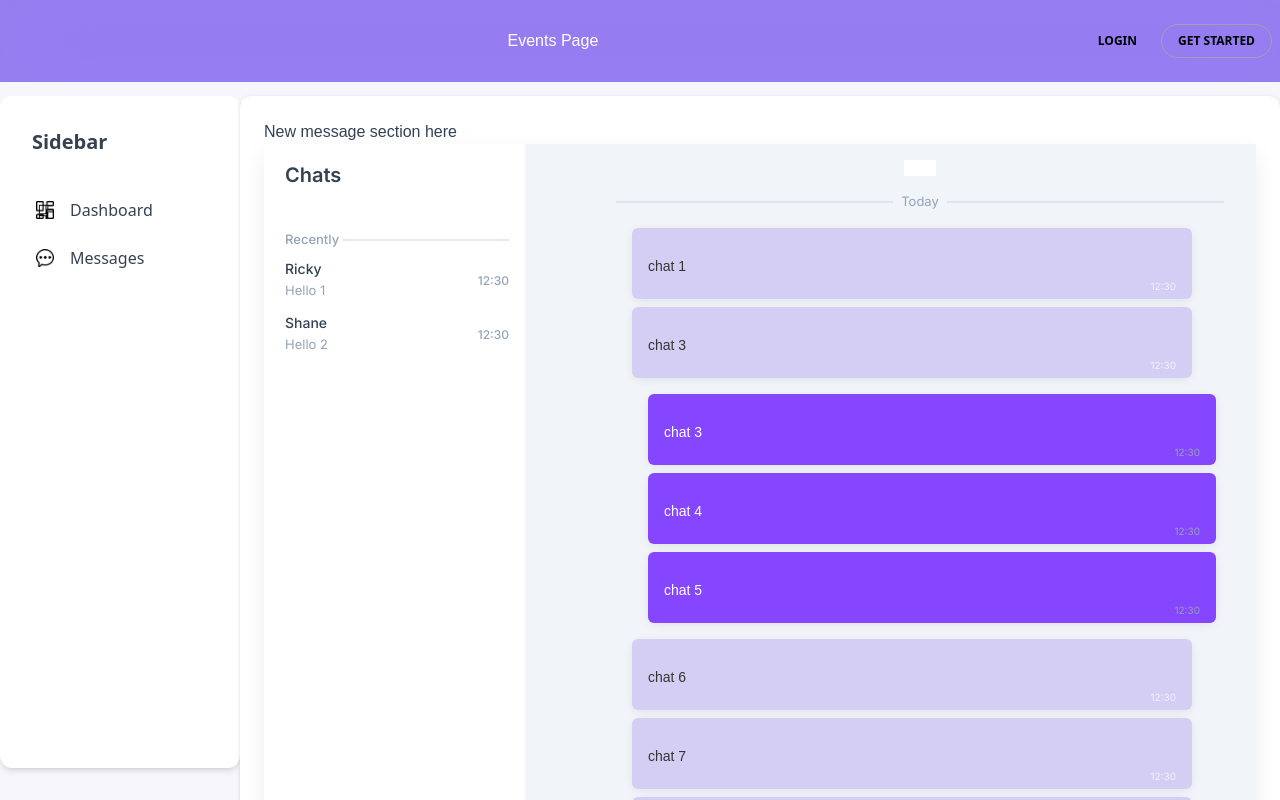
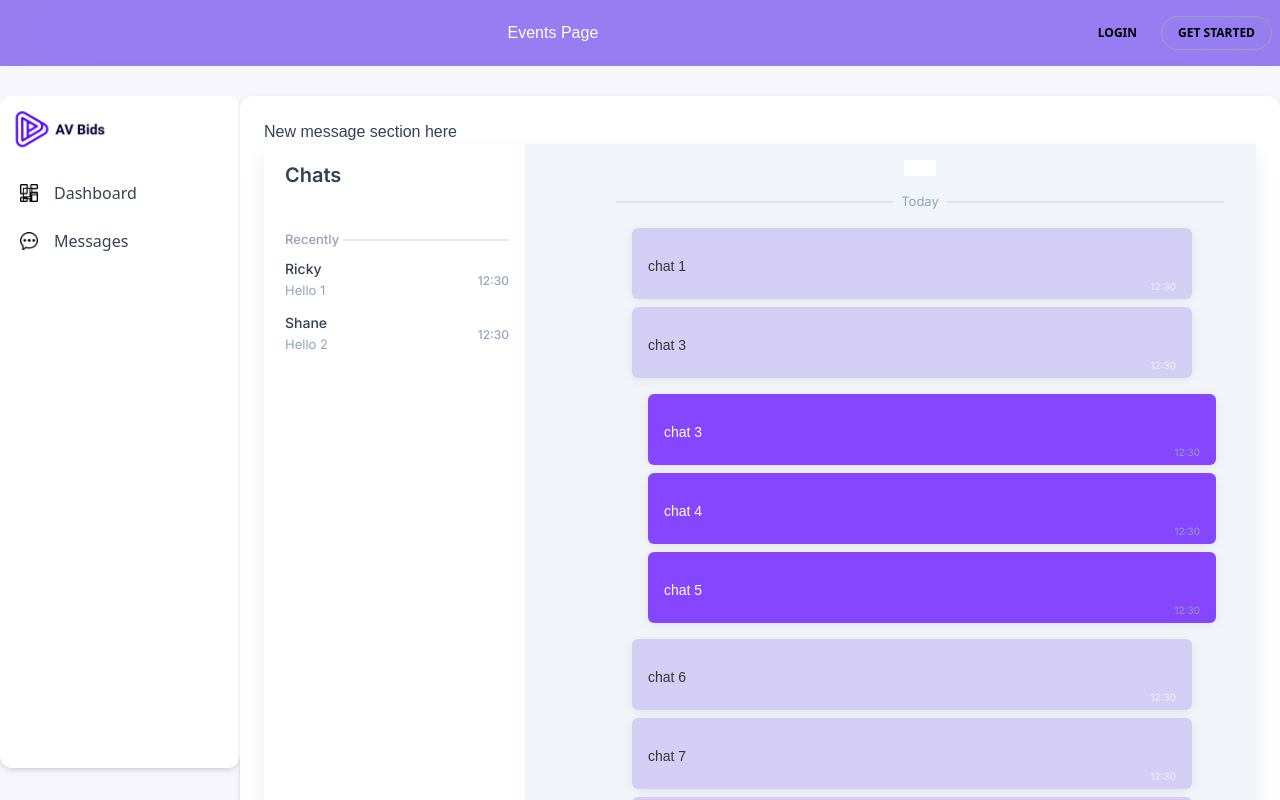
Before and after one commit to prathibha97/AV-BIDS, a React (Create React App) app in the folder client/: page /message_new_design in a window 1280 px wide. Built offline with nearby package versions, Linux system fonts and the light colour scheme.

Commit message:
navigation updated

```diff
--- a/client/src/layout/NavbarDashboard.tsx
+++ b/client/src/layout/NavbarDashboard.tsx
@@ -38,8 +38,8 @@ export function NavbarDashboard() {
         </Link>
       </div>
 
-      {/* <div className="block sm:hidden flex items-center justify-center ml-8">
-        <Button
+      <div className="block sm:hidden flex items-center justify-center ml-8">
+        {/* <Button
           variant="outlined"
           size="sm"
           className="lg:inline-block rounded-btn"
@@ -49,10 +49,10 @@ export function NavbarDashboard() {
             <MdAddCircleOutline className="text-[18px] text-white" />
             <span className="text-white normal-case ">Post New Event</span>
           </div>
-        </Button>
+        </Button> */}
 
         <div
-          className="flex items-center justify-center gap-2 border border-white w-max px-2 py-1 rounded-lg"
+          className="flex items-center justify-center gap-2 border border-white w-max px-2 py-1 rounded-lg block sm:hidden ml-8"
           onClick={() => navigate("/events/new")}
         >
           <MdAddCircleOutline className="text-[18px] text-white" />
@@ -60,14 +60,14 @@ export function NavbarDashboard() {
             Post New Event
           </span>
         </div>
-      </div> */}
+      </div>
     </ul>
   );
 
   return (
     <div>
       <div className="w-full">
-        <Navbar className="mx-auto max-w-screen-xl p-2 lg:pl-6 bg-[#957FEF] shadow-none border-none py-6">
+        <Navbar className="mx-auto max-w-screen-xl p-2 lg:pl-6 bg-[#957FEF] shadow-none border-none sm:py-4">
           <div className="relative mx-auto flex items-center justify-between text-blue-gray-900">
             {user && user?.userType === "PLANNER" && (
               // <Button
@@ -87,14 +87,17 @@ export function NavbarDashboard() {
               //     </span>
               //   </div>
               // </Button>
+
+              <div className="hidden sm:block">
                 <div
-                className="flex items-center justify-center gap-2 border border-white w-max px-2 py-1 rounded-lg"
+                  className="flex items-center justify-center gap-2 border border-white w-max px-2 py-1 rounded-lg "
                   onClick={() => navigate("/events/new")}
                 >
                   <MdAddCircleOutline className="text-[18px] sm:text-[20px] text-white text-center" />
                   <span className="text-white normal-case text-[12px] sm:text-[16px]">
                     Post New Event
                   </span>
+                </div>
               </div>
             )}
 
--- a/client/src/layout/Sidebar_dashboard.tsx
+++ b/client/src/layout/Sidebar_dashboard.tsx
@@ -13,6 +13,7 @@ import EVENT from "../assets/sidebar/event_alerts.png";
 import MESSAGES from "../assets/sidebar/message.png";
 import SAVED_EVENTS from "../assets/sidebar/saved_events.png";
 import PROPOSALS from "../assets/sidebar/proposals.png";
+import logo from "../assets/homepage/logo.png";
 
 const SidebarDashboard = () => {
   const navigate = useNavigate();
@@ -23,11 +24,16 @@ const SidebarDashboard = () => {
   return (
     <div>
       {/* <Card className="h-[calc(100vh-2rem)] w-full max-w-[15rem] p-4 bg-[#fff]"> */}
-      <Card className="h-[calc(100vh-8rem)] w-full max-w-[15rem] p-4 bg-[#fff]">
-        <div className="mb-2 p-4">
-          <Typography variant="h5" color="blue-gray">
+      <Card className="h-[calc(100vh-8rem)] w-full max-w-[15rem]  bg-[#fff] shadow-none sm:shadow-md">
+        <div className="">
+          {/* <Typography variant="h5" color="blue-gray">
             Sidebar
-          </Typography>
+          </Typography> */}
+          <img
+            src={logo}
+            alt="AV bids logo"
+            className="w-[120px] object-scale-down "
+          />
         </div>
         <List>
           <ListItem onClick={() => navigate("/dashboard")}>
--- a/client/src/layout/home-layout-dash.tsx
+++ b/client/src/layout/home-layout-dash.tsx
@@ -4,6 +4,7 @@ import { Outlet } from "react-router-dom";
 import MENU_BAR from "../assets/sidebar/menu.png";
 import { NavbarDashboard } from "./NavbarDashboard";
 import SidebarDashboard from "./Sidebar_dashboard";
+import { MdDesktopWindows } from "react-icons/md";
 
 const HomeLayout = () => {
   const [open, setOpen] = React.useState(false);
@@ -25,10 +26,11 @@ const HomeLayout = () => {
               <img
                 src={MENU_BAR}
                 alt="aad"
-                className="w-[25px] m-2 fixed top-0 z-50"
+                className="w-[22px] m-2 fixed top-0 z-50"
               />
             </p>
-            <Drawer open={open} onClose={closeDrawer} className="p-1 w-min">
+
+            <Drawer open={open} onClose={closeDrawer} className="p-1 w-min ">
               <div className="mb-6 flex items-center justify-between">
                 <div>
                   <IconButton
--- a/client/src/pages/billing/success.tsx
+++ b/client/src/pages/billing/success.tsx
@@ -51,8 +51,8 @@ const SuccessPage: React.FC<SuccessPageProps> = () => {
     }
   };
   return (
-    <div className="container mx-auto mt-16">
-      <div className="flex items-center justify-center">
+    <div className="container mx-auto mt-16 ">
+      <div className="flex items-center justify-center sm:mx-0 mx-6">
         <section className="bg-[#f7f3f0] border-2 border-[#427768] pt-16 shadow-2xl">
           <h5 className="text-[#3a7561] text-[60px] text-center mb-4 font-abv text-abv">
             Thank You For Subscribing!
```
Also changed, not shown: client/src/pages/billing/components/page02.tsx (+46 -46 lines). Lines whose indentation alone changed are shown as unchanged.
